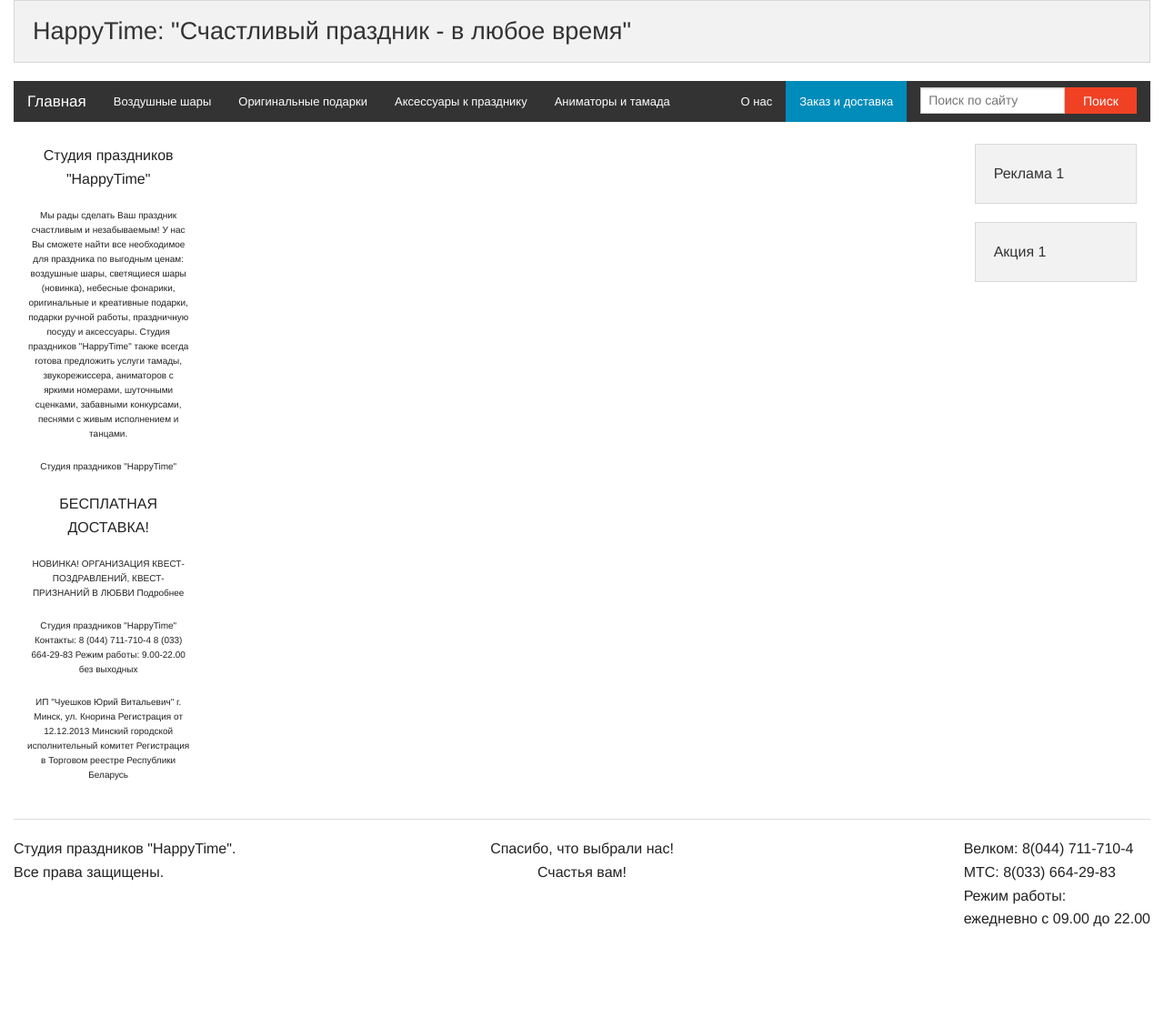
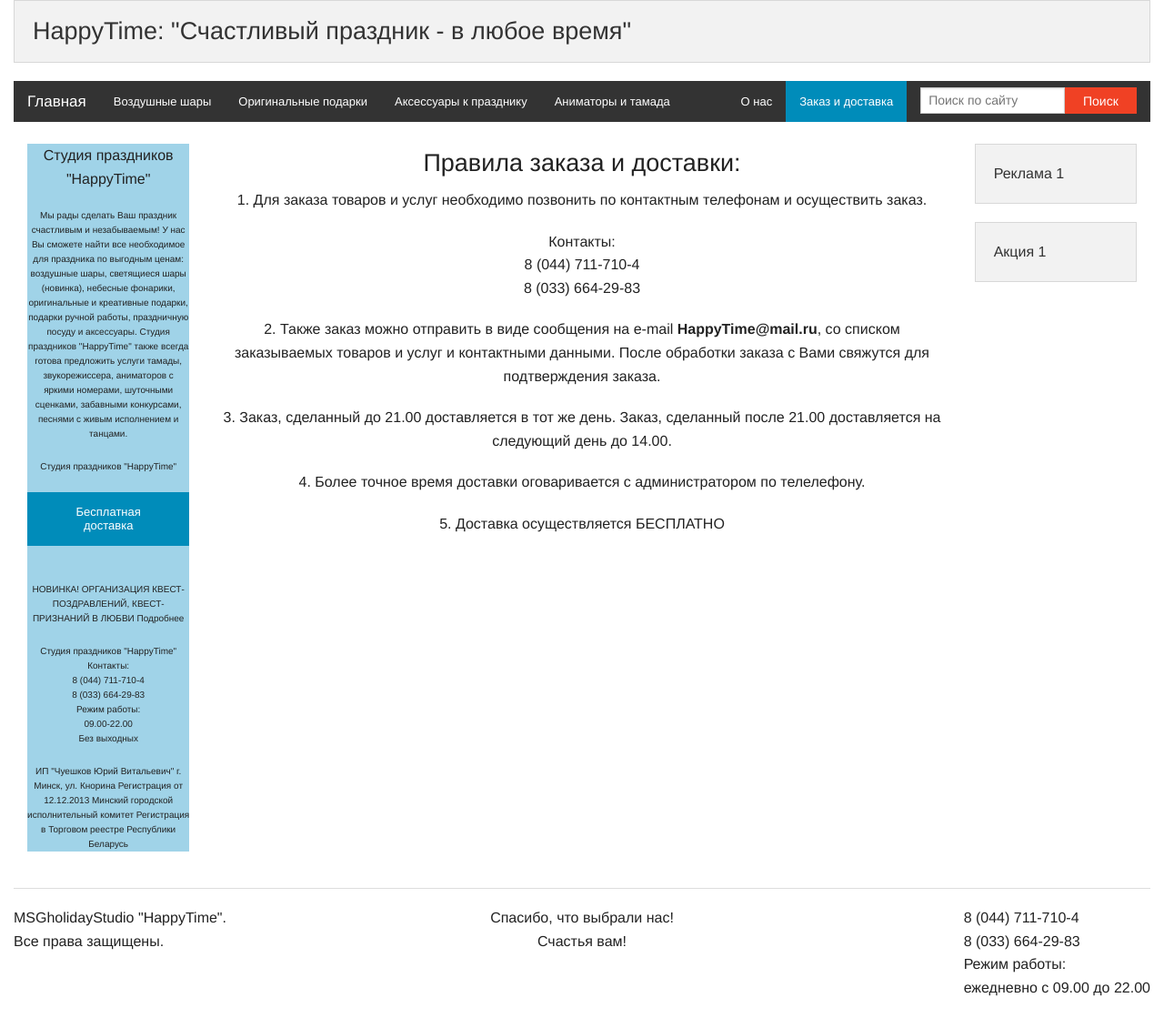
Before and after one commit to Dragberry/HappyTime, a PHP site: page /pages/orderAndDelivery.php in a window 1280 px wide. Shown: the whole page at 91% size. Before the commit the page ends 1019 px from the top, so only its background shows below. Run offline with PHP 8.4, Linux system fonts and the light colour scheme; data that the repository does not hold is empty; some libraries are stand-ins or nearby versions.

Commit message:
#2 Left main side bar, index page, about us page

```diff
--- a/pages/components/messages.php
+++ b/pages/components/messages.php
@@ -2,7 +2,8 @@
 // general
 define("MSGapplicationTitle", "HappyTime");
 define("MSGapplicationTitleQuotes", "\"HappyTime\"");
-define("MSGholidayStudio", "Студия праздников");
+define("MSGalterApplicationTitle", "Студия праздников");
+define("MSGemail", "HappyTime@mail.ru");
 
 
 // header
@@ -20,14 +21,20 @@ define("MSGorderAndDelivery", "Заказ и доставка");
 define("MSGsiteSearch", "Поиск по сайту");
 define("MSGsearch", "Поиск");
 define("MSGsearchResult", "Результаты поиска");
-// Footer
+// Footer and left sidebar
 define("MSGcopyrights", "Все права защищены.");
 define("MSGthanksForChoosing", "Спасибо, что выбрали нас!");
 define("MSGgoodLuck", "Счастья вам!");
-define("MSGvelcomPhone", "Велком: 8(044) 711-710-4");
-define("MSGmtsPhone", "МТС:    8(033) 664-29-83");
+define("MSGvelcom", "Велком:");
+define("MSGmts", "МТС:");
+define("MSGvelcomPhone", "8 (044) 711-710-4");
+define("MSGmtsPhone", "8 (033) 664-29-83");
 define("MSGscheduleTitle", "Режим работы:");
+define("MSGworkTime", "09.00-22.00");
 define("MSGschedule", "ежедневно с 09.00 до 22.00");
+define("MSGwithoutWeekEnd", "Без выходных");
+define("MSGcontacts", "Контакты:");
+define("MSGfreeDelivery", "Бесплатная доставка");
 
 // Balloons
 define("MSGlightBalloons", "Светящиеся шары");
--- a/pages/components/sideBarLeft.php
+++ b/pages/components/sideBarLeft.php
@@ -1,6 +1,6 @@
-<div class="small-12">
+<div class="small-12" style="background-color: #a0d3e8">
     <p class="text-center">
-        Студия праздников "HappyTime"
+        <?php echo(MSGalterApplicationTitle." ".MSGapplicationTitleQuotes); ?>
     </p>
 
     <p class="text-center" style="font-size: x-small;">
@@ -8,16 +8,18 @@
         У нас Вы сможете найти все необходимое для праздника по выгодным ценам: воздушные шары,
         светящиеся шары (новинка), небесные фонарики, оригинальные и креативные подарки, подарки ручной работы,
         праздничную посуду и аксессуары.
-        Студия праздников "HappyTime" также всегда готова предложить услуги тамады, звукорежиссера, аниматоров с яркими
+        <?php echo(MSGalterApplicationTitle." ".MSGapplicationTitleQuotes); ?> также всегда готова предложить услуги тамады, звукорежиссера, аниматоров с яркими
         номерами, шуточными сценками, забавными конкурсами, песнями с живым исполнением и танцами.
     </p>
 
     <p class="text-center" style="font-size: x-small;">
-        Студия праздников "HappyTime"
+        <?php echo(MSGalterApplicationTitle." ".MSGapplicationTitleQuotes); ?>
     </p>
 
     <p class="text-center">
-        БЕСПЛАТНАЯ ДОСТАВКА!
+        <a href=<?php echo($menuAdditional[MSGorderAndDelivery]["link"]); ?> class="button small">
+            <?php echo(MSGfreeDelivery); ?>
+        </a>
     </p>
 
     <p class="text-center" style="font-size: x-small;">
@@ -28,13 +30,18 @@
         Подробнее
 
     <p class="text-center" style="font-size: x-small;">
-        Студия праздников "HappyTime"
-        Контакты:
-        8 (044) 711-710-4
-        8 (033) 664-29-83
-        Режим работы:
-        9.00-22.00
-        без выходных
+        <?php echo(MSGalterApplicationTitle." ".MSGapplicationTitleQuotes); ?>
+        <?php echo(MSGcontacts); ?>
+        <br />
+        <?php echo(MSGvelcomPhone); ?>
+        <br />
+        <?php echo(MSGmtsPhone); ?>
+        <br />
+        <?php echo(MSGscheduleTitle); ?>
+        <br />
+        <?php echo(MSGworkTime); ?>
+        <br />
+        <?php echo(MSGwithoutWeekEnd); ?>
     </p>
 
     <p class="text-center" style="font-size: x-small;">
--- a/pages/orderAndDelivery.php
+++ b/pages/orderAndDelivery.php
@@ -1,7 +1,22 @@
 <?php
-    include('components/messages.php');
-    $title=MSGorderAndDelivery;
-    $activeLink=MSGorderAndDelivery;
-    $activeSubLink="";
-    include('components/template.php');
+include('components/messages.php');
+$title = MSGorderAndDelivery;
+$activeLink = MSGorderAndDelivery;
+$activeSubLink = "";
+$content = '
+<div class="text-center">
+<h3>Правила заказа и доставки:</h3>
+<p>1. Для заказа товаров и услуг необходимо позвонить по контактным телефонам и осуществить заказ.</p>
+<p>'.MSGcontacts
+    .'<br />'
+    . MSGvelcomPhone
+    . '<br />'
+    . MSGmtsPhone
+    . '</p>
+<p>2. Также заказ можно отправить в виде сообщения на e-mail <b>'.MSGemail.'</b>, со списком заказываемых товаров и услуг и контактными данными. После обработки заказа с Вами свяжутся для подтверждения заказа.</p>
+<p>3. Заказ, сделанный до 21.00 доставляется в тот же день. Заказ, сделанный после 21.00 доставляется на следующий день до 14.00.</p>
+<p>4. Более точное время доставки оговаривается с администратором по телелефону.</p>
+<p>5. Доставка осуществляется БЕСПЛАТНО</p>
+ </div>';
+include('components/template.php');
 ?>
```
Also changed, not shown: index.php (+17 -5 lines), images/[Originals]/header.png (deleted), images/balloons/balloon_bouquet.png (added).
